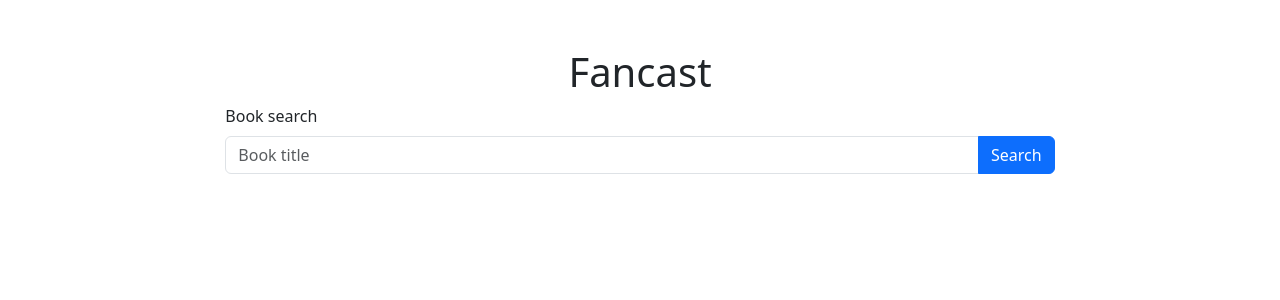
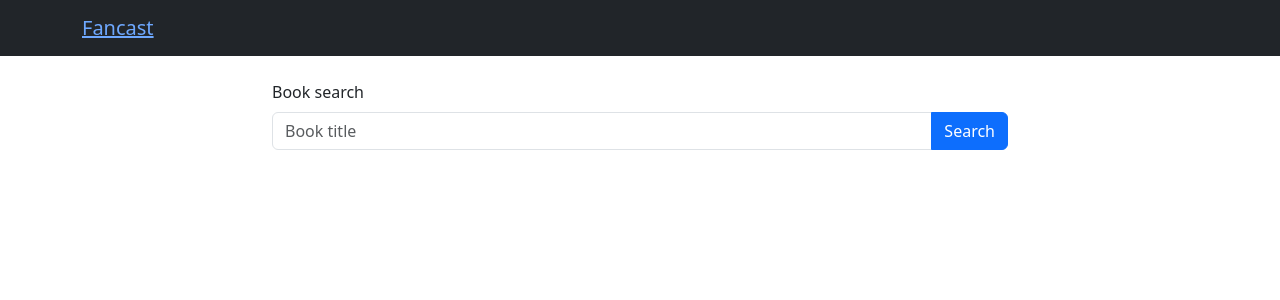
Before and after one commit to sheacronin/fancast, a React (Create React App) app in the folder client/: page / in a window 1280 px wide. Shown: the top 300 px of the page. Built offline with nearby package versions, Linux system fonts and the light colour scheme.

Commit message:
Use nested routes and add initial navbar

```diff
--- a/client/src/App.tsx
+++ b/client/src/App.tsx
@@ -1,17 +1,21 @@
 import React from 'react';
-import type { ReactNode } from 'react';
-import { Container } from 'react-bootstrap';
+import { Outlet, Link } from 'react-router-dom';
+import { Container, Navbar } from 'react-bootstrap';
 
-interface AppProps {
-  children: ReactNode;
-}
-
-const App = ({ children }: AppProps) => {
+const App = () => {
   return (
-    <Container fluid as="main" className="py-5">
-      <h1 className="text-center">Fancast</h1>
-      {children}
-    </Container>
+    <>
+      <Navbar bg="dark" className="mb-4" data-bs-theme="dark">
+        <Container>
+          <Navbar.Brand>
+            <Link to="/">Fancast</Link>
+          </Navbar.Brand>
+        </Container>
+      </Navbar>
+      <Container as="main" className="pb-5">
+        <Outlet />
+      </Container>
+    </>
   );
 };
 
--- a/client/src/index.tsx
+++ b/client/src/index.tsx
@@ -9,11 +9,18 @@ import 'bootstrap/dist/css/bootstrap.min.css';
 const router = createBrowserRouter([
   {
     path: '/',
+    element: <App />,
+    children: [
+      {
+        path: '/',
         element: <Home />,
       },
       {
         path: '/books/:id',
         element: <Book />,
+      },
+    ],
+    // TODO: errorElement: <Error />
   },
 ]);
 
@@ -22,9 +29,7 @@ const root = ReactDOM.createRoot(
 );
 root.render(
   <React.StrictMode>
-    <App>
     <RouterProvider router={router} />
-    </App>
   </React.StrictMode>
 );
 
--- a/client/src/pages/Home/Home.tsx
+++ b/client/src/pages/Home/Home.tsx
@@ -43,7 +43,7 @@ export const Home = () => {
                 </Col>
                 <Col className="ms-3">
                   <h5>
-                    <Link to={`/books/${book.id}`}>{book.title} </Link>
+                    <Link to={`/books/${book.id}`}>{book.title}</Link>
                   </h5>
                   {book.authors && <h6>{book.authors[0]}</h6>}
                 </Col>
```
Lines whose indentation alone changed are shown as unchanged.
